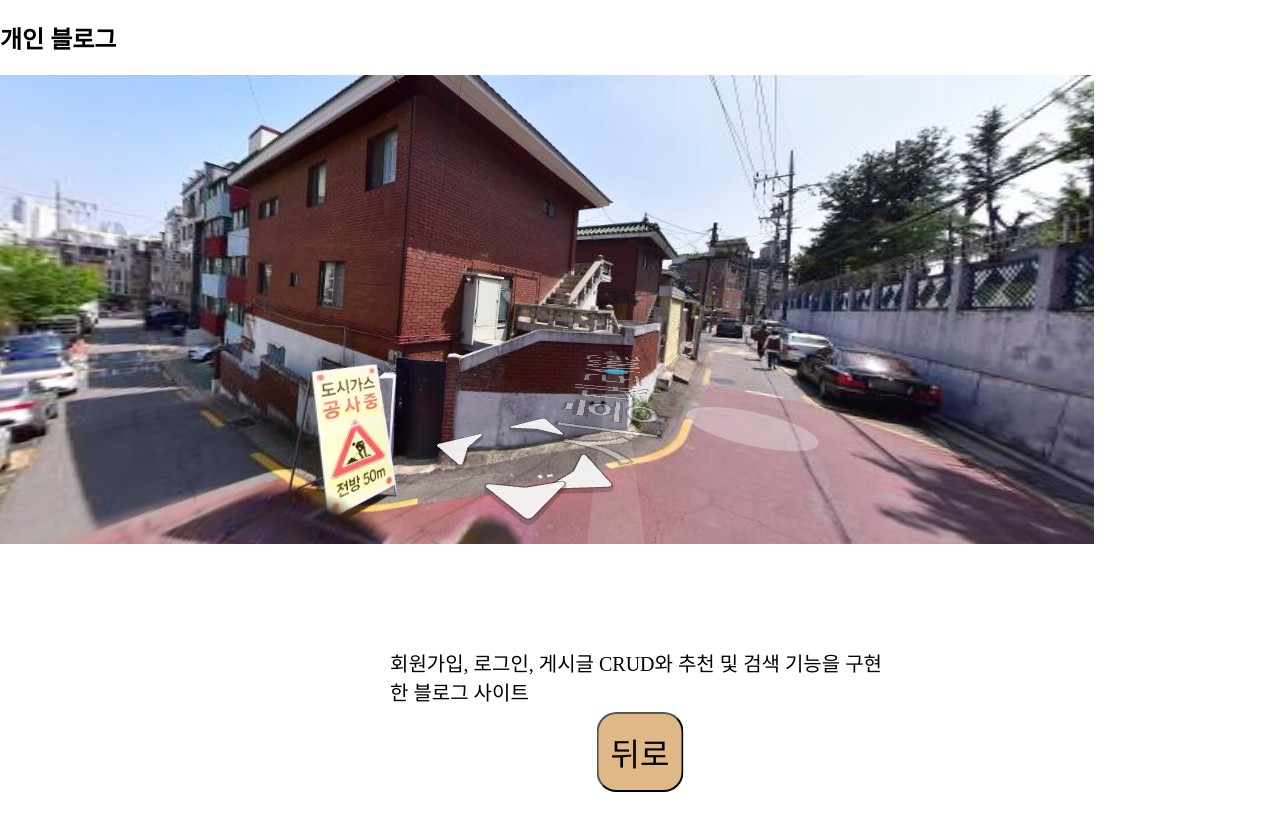
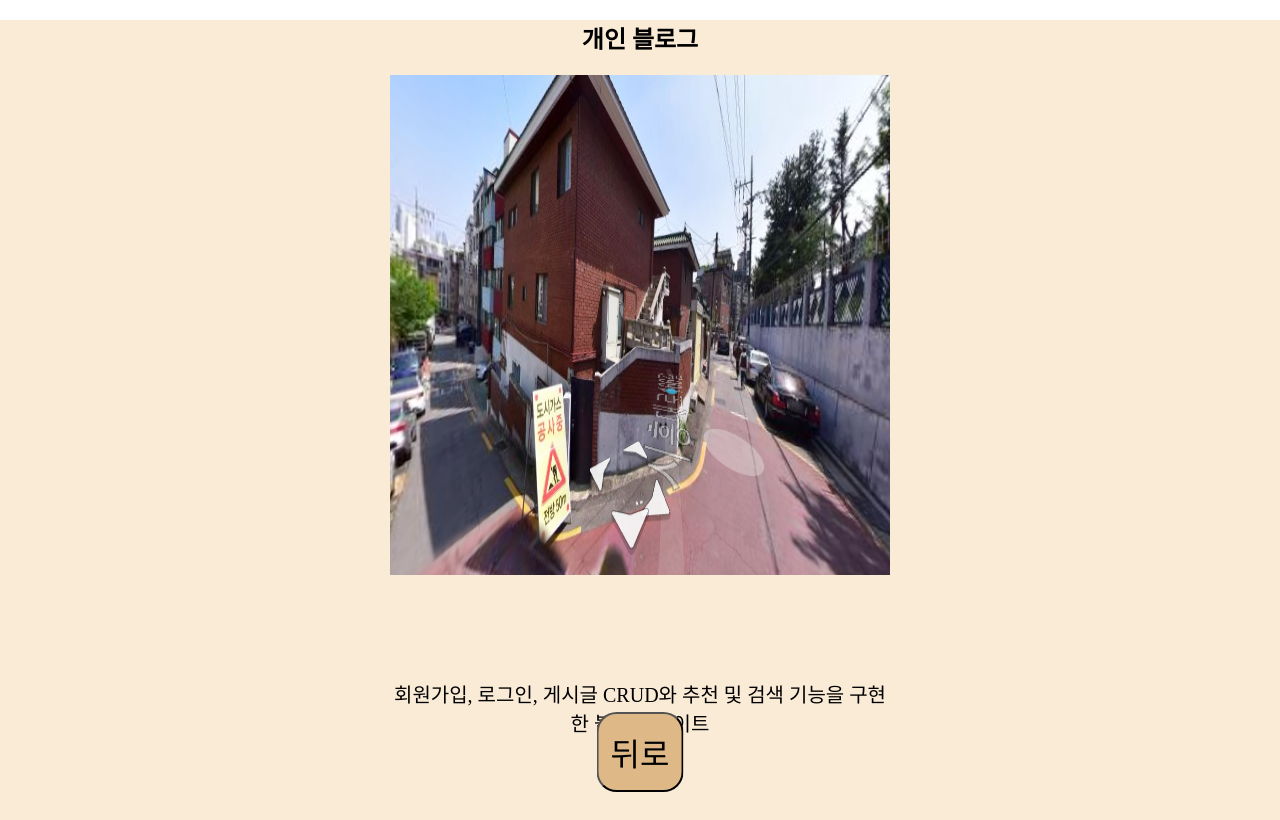
Before and after one commit to tomyhas59/portfolio, a React (Create React App) app: page /projects/1 in a window 1280 px wide. Built offline with nearby package versions, Linux system fonts and the light colour scheme.

Commit message:
downButton("projects")

```diff
--- a/src/App.tsx
+++ b/src/App.tsx
@@ -5,18 +5,14 @@ import Projects from "./components/Projects";
 import Contact from "./components/Contact";
 import Footer from "./components/Footer";
 import Main from "./components/Main";
-import { BrowserRouter, Route, Routes } from "react-router-dom";
+import { BrowserRouter, Route, Routes, Link } from "react-router-dom";
 import ProjectPage from "./pages/ProjectPage";
 
 const App: React.FC = () => {
   const [isMainPage, setIsMainPage] = useState(false);
 
-  const downButton = () => {
-    const currnetScrollY = window.scrollY;
-    const aboutMeOffset = document.getElementById("aboutMe")?.offsetTop || 0;
-    const projectsOffset = document.getElementById("projects")?.offsetTop || 0;
-    const contactOffset = document.getElementById("contact")?.offsetTop || 0;
-
+  const downButton = (componentId: string) => {
+    const targetOffset = document.getElementById(componentId)?.offsetTop || 0;
     const aboutMeTitle: any = document.querySelector(".aboutMeTitle");
     const aboutMeContent: any = document.querySelector(".aboutMeContent");
 
@@ -27,27 +23,12 @@ const App: React.FC = () => {
       aboutMeContent.style.transform = `translateX(${transform}px)`;
     };
 
-    if (currnetScrollY < aboutMeOffset) {
-      window.scrollTo({
-        top: aboutMeOffset,
-        behavior: "smooth",
-      });
-      changeStyle(1, 0);
-    } else if (
-      currnetScrollY <
-      projectsOffset - 100 /**projects에서 내려가게 동작 */
-    ) {
-      window.scrollTo({
-        top: projectsOffset,
-        behavior: "smooth",
-      });
-    } else if (currnetScrollY < contactOffset) {
-      window.scrollTo({
-        top: contactOffset,
-        behavior: "smooth",
-      });
-      changeStyle(0, 500);
-    }
+    window.scrollTo({
+      top: targetOffset,
+      behavior: "smooth",
+    });
+    if (componentId === "aboutMe") changeStyle(1, 0);
+    else changeStyle(0, 500);
   };
 
   useEffect(() => {
@@ -66,9 +47,12 @@ const App: React.FC = () => {
           path="/"
           element={
             <div className="App">
-              <Main downButton={downButton} />
-              <AboutMe id="aboutMe" downButton={downButton} />
-              <Projects id="projects" downButton={downButton} />
+              <Main downButton={() => downButton("aboutMe")} />
+              <AboutMe id="aboutMe" downButton={() => downButton("projects")} />
+              <Projects
+                id="projects"
+                downButton={() => downButton("contact")}
+              />
               <Contact id="contact" />
               <Footer />
             </div>
--- a/src/css/projects.css
+++ b/src/css/projects.css
@@ -34,6 +34,16 @@
   transition: transform 0.3s ease;
 }
 
+.projectPageWrapper {
+  background-color: antiquewhite;
+  height: 100vh;
+  > img {
+    width: 500px;
+    height: 500px;
+  }
+  text-align: center;
+}
+
 .backButton {
   position: fixed;
   bottom: 1%;
@@ -49,6 +59,11 @@
   }
 }
 
+.projectPageWrapper {
+  margin: 0;
+  padding: 0;
+}
+
 @media (max-width: 1200px) {
   .project {
     width: 200px;
--- a/src/index.css
+++ b/src/index.css
@@ -1,7 +1,7 @@
 body {
   margin: 0;
   padding: 0;
-  overflow-x: hidden;
+  overflow: hidden;
 }
 
 a {
```
